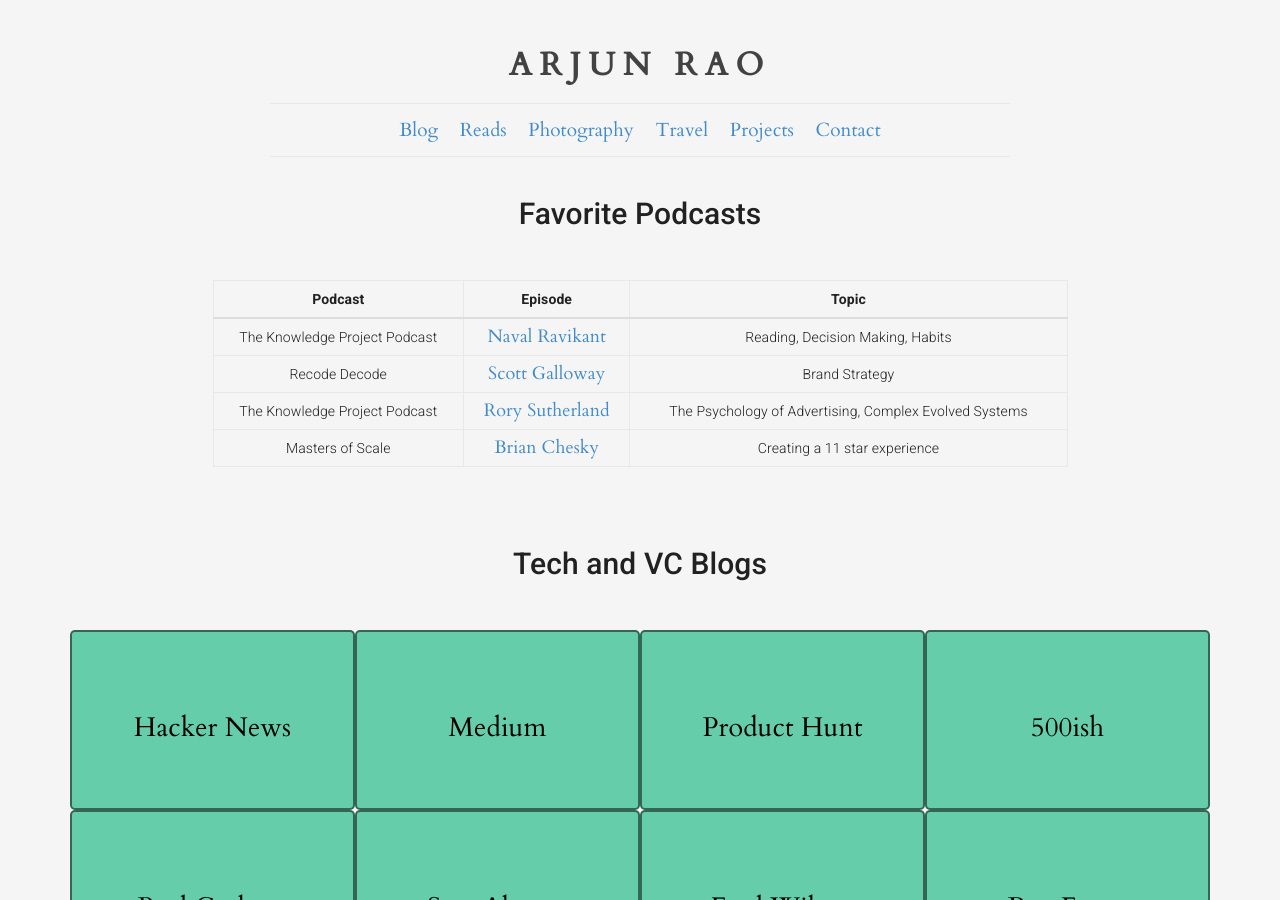
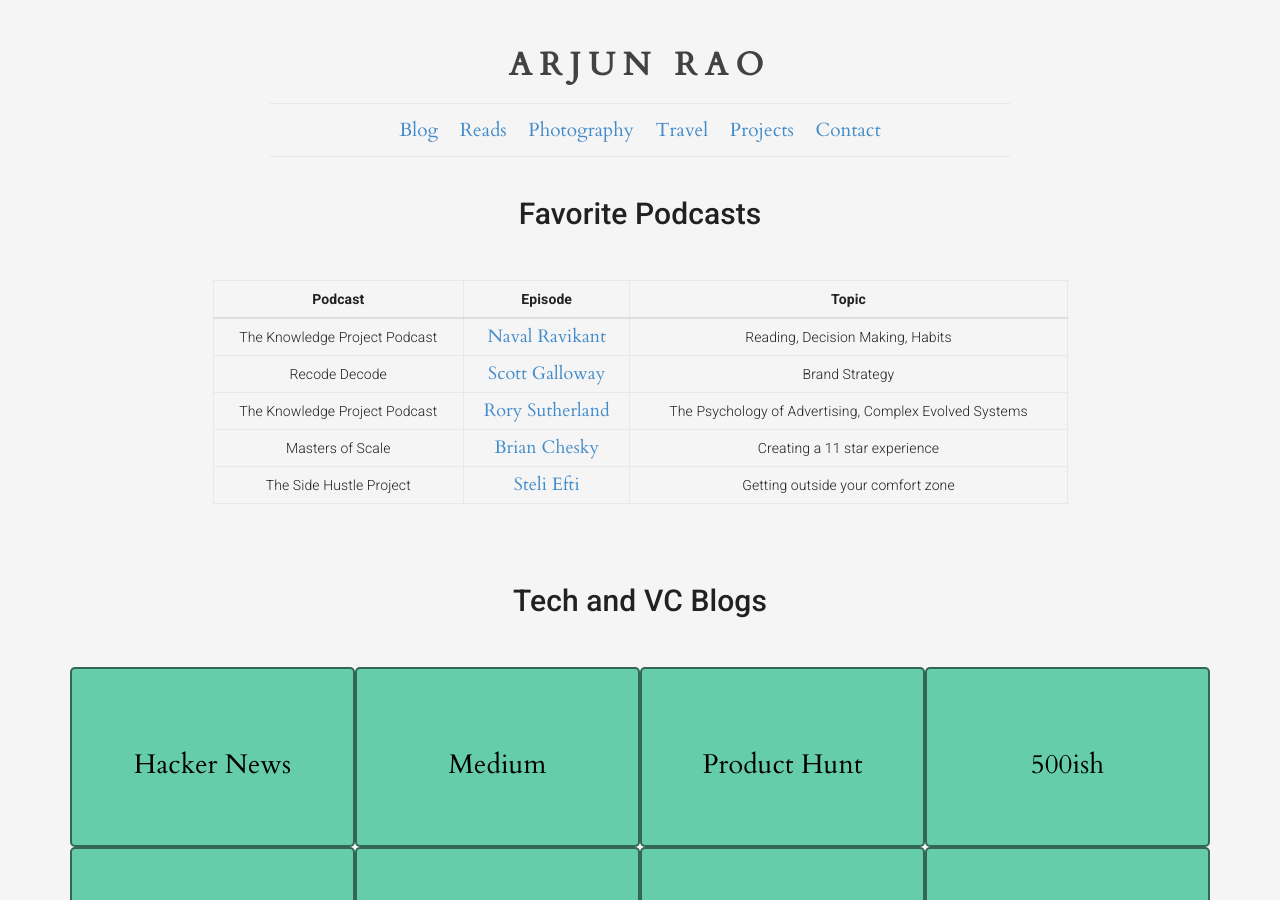
Before and after one commit to arjunrao87/arjunrao.co-v1, a Jekyll site: the page built from reads/index.html, in a window 1280 px wide and 900 px high. Built offline with Jekyll 4.4.1, drawn with Linux system fonts in a browser that asks for light colours; nearby versions of some CDN libraries; comment, search, counter and statistics services are not loaded.

Commit message:
Add podcast to reads

```diff
--- a/_includes/reads.html
+++ b/_includes/reads.html
@@ -40,6 +40,13 @@
           </td>
           <td align='center' data-title="Status">Creating a 11 star experience</td>
         </tr>
+        <tr>
+          <td align='center' data-title="Name">The Side Hustle Project</td>
+          <td align='center' data-title="Link">
+            <a href="https://www.ryrob.com/sales-advice-steli-efti-interview/" target="_blank">Steli Efti</a>
+          </td>
+          <td align='center' data-title="Status">Getting outside your comfort zone</td>
+        </tr>
       </tbody>
     </table>
   </div>
```
